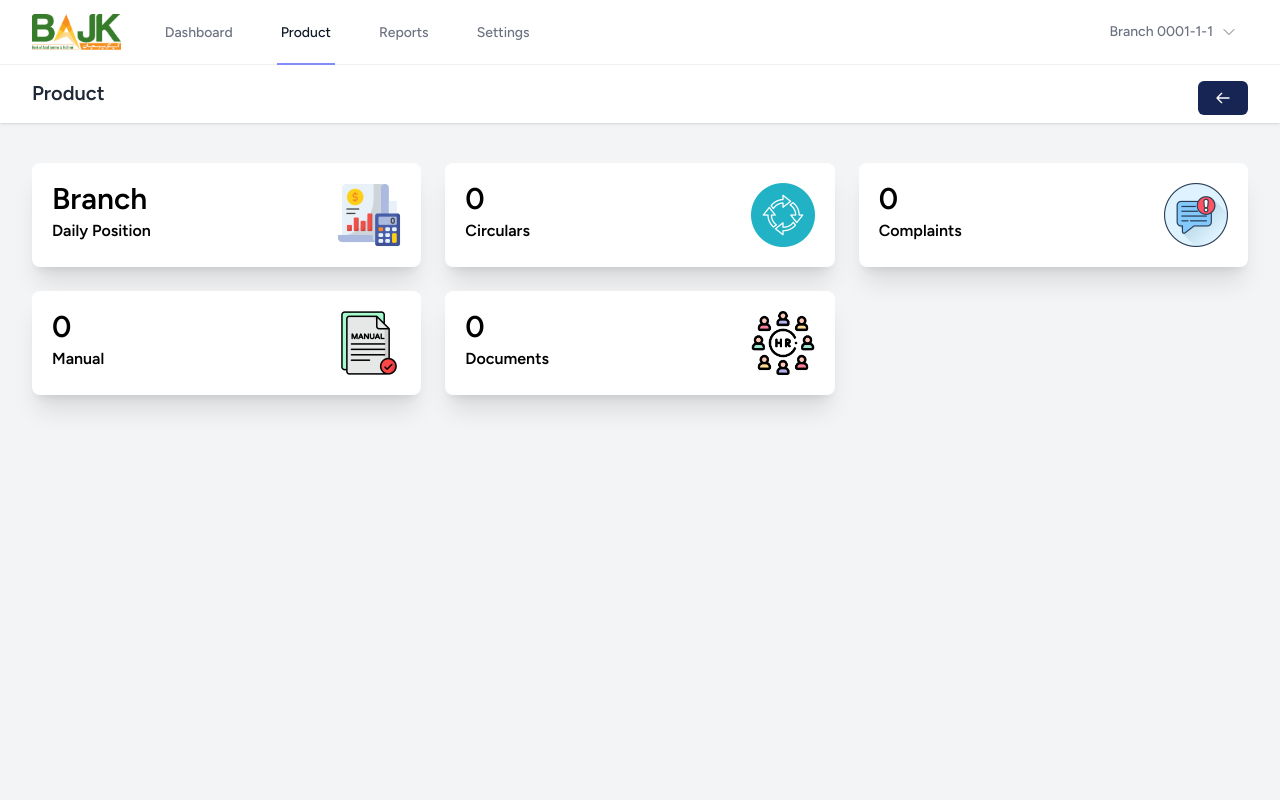
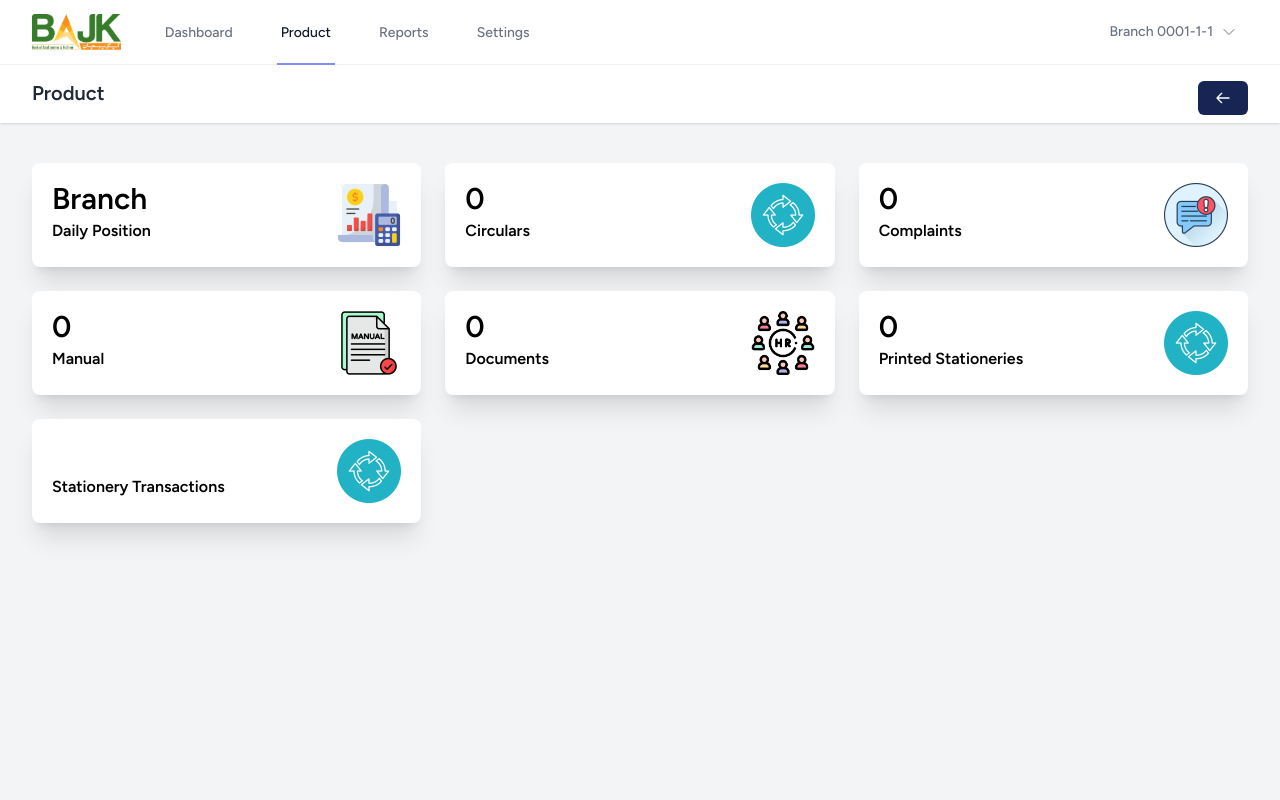
Before and after one commit to alimarchal/Nexus, a Laravel app: page /product in a window 1280 px wide. Run offline with Laravel 12, Linux system fonts and the light colour scheme; a user stored in the database is signed in; data comes from the database, SQL or seed files in the repository; data that the repository does not hold is empty; style sheets or scripts are compiled from the project's sources; some libraries are stand-ins or nearby versions.

Commit message:
added table column

```diff
--- a/resources/views/product/index.blade.php
+++ b/resources/views/product/index.blade.php
@@ -130,6 +130,35 @@
                     </div>
                 </a>
 
+
+
+                <a href="{{ route('printed-stationeries.index') }}"
+                   class="transform hover:scale-110 transition duration-300 shadow-xl rounded-lg col-span-4 intro-y bg-white block">
+                    <div class="p-5 flex justify-between">
+                        <div>
+                            <div class="text-3xl font-bold leading-8">{{ \App\Models\PrintedStationery::count() }}</div>
+                            <div class="mt-1 text-base font-extrabold text-black">Printed Stationeries</div>
+
+                        </div>
+                        <img src="{{ url('icons-images/circular.png') }}" alt="Account" class="h-16 w-16">
+                    </div>
+                </a>
+
+
+                <a href="{{ route('stationery-transactions.index') }}"
+                   class="transform hover:scale-110 transition duration-300 shadow-xl rounded-lg col-span-4 intro-y bg-white block">
+                    <div class="p-5 flex justify-between">
+                        <div>
+                            <div class="text-3xl font-bold leading-8">&nbsp;</div>
+                            <div class="mt-1 text-base font-extrabold text-black">Stationery Transactions</div>
+
+                        </div>
+                        <img src="{{ url('icons-images/circular.png') }}" alt="Account" class="h-16 w-16">
+                    </div>
+                </a>
+
+
+
             </div>
         </div>
     </div>
--- a/resources/views/stationery-transactions/index.blade.php
+++ b/resources/views/stationery-transactions/index.blade.php
@@ -173,6 +173,7 @@
                             <th class="py-2 px-2 text-center">Date</th>
                             <th class="py-2 px-2 text-center">Type</th>
                             <th class="py-2 px-2 text-center">Quantity</th>
+                            <th class="py-2 px-2 text-center">Unit Price</th>
                             <th class="py-2 px-2 text-center">Current Balance</th>
                             <th class="py-2 px-2 text-center">Reference</th>
                             <th class="py-2 px-2 text-center">Destination</th>
@@ -203,6 +204,11 @@
                                         <div class="text-xs text-gray-500 font-normal">@ {{ number_format($transaction->unit_price, 2) }}</div>
                                     @endif
                                 </td>
+
+                                <td class="py-1 px-2 text-center">
+                                    {{ $transaction->quantity  * $transaction->unit_price}}
+                                </td>
+
                                 <td class="py-1 px-2 text-center">{{ $transaction->balance_after_transaction }}</td>
                                 <td class="py-1 px-2 text-center">{{ $transaction->reference_number ?? 'N/A' }}</td>
                                 <td class="py-1 px-2 text-center">
```
